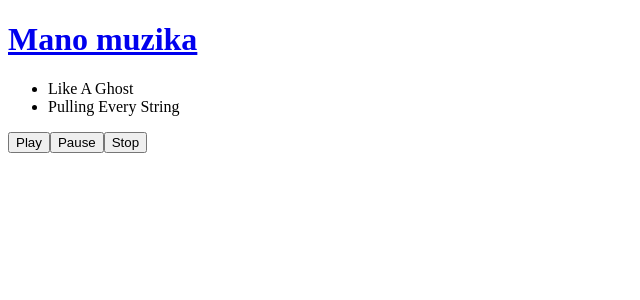
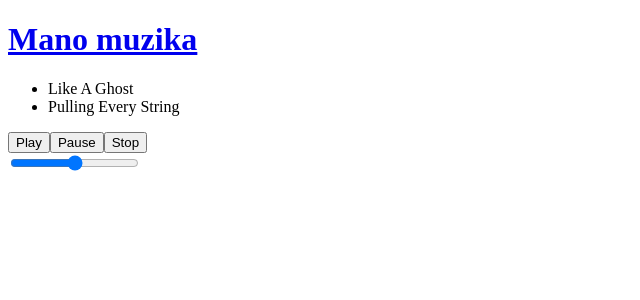
Before and after one commit to fantastas/muza, an Angular app: page / in a window 1280 px wide. Shown: the top 300 px of the page, without its empty margins (0-640 px from the left). Built offline with nearby package versions, Linux system fonts and the light colour scheme.

Commit message:
volume bar created

```diff
--- a/src/app/app.component.html
+++ b/src/app/app.component.html
@@ -6,7 +6,12 @@
   <li *ngFor="let file of files" (click)="openFile(file.url)">{{file.name}}</li>
 </ul>
 
-
+<div>
 <button (click)="play()">Play</button>
 <button (click)="pause()">Pause</button>
 <button (click)="stop()">Stop</button>
+</div>
+
+<div>
+  <input type="range" min="0" max="1" step="0.01" value="0.5" (input)="setVolume($event)">
+</div>
--- a/src/app/app.component.ts
+++ b/src/app/app.component.ts
@@ -46,4 +46,10 @@ export class AppComponent {
     console.log(url);
   }
 
+  setVolume(ev:any){
+    this.audioObj.volume = ev.target.value;
+    console.log(ev.target.value);
+
+  }
+
 }
```
